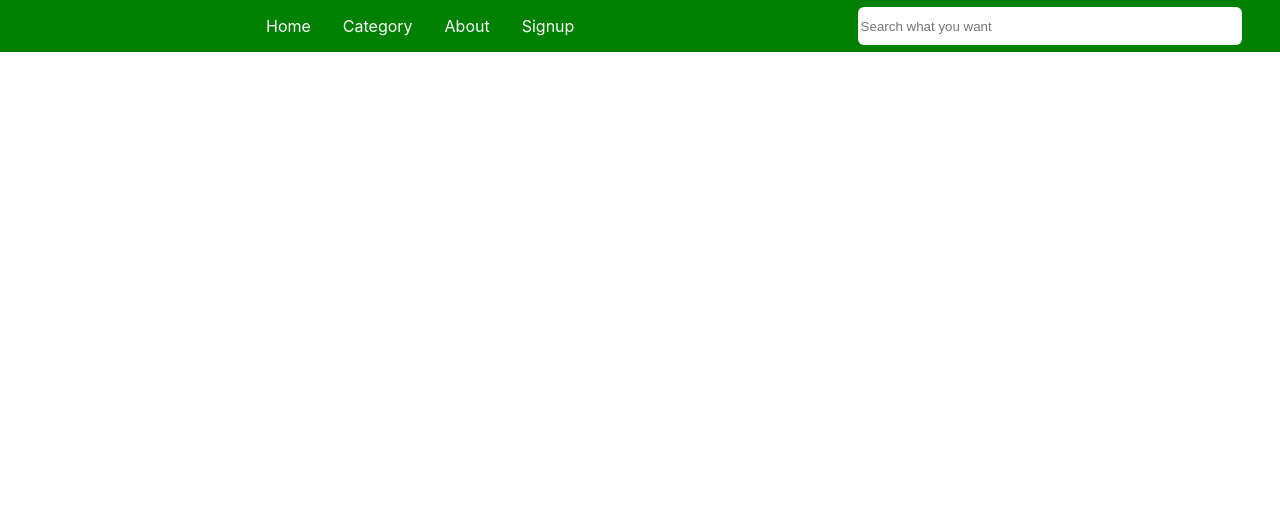
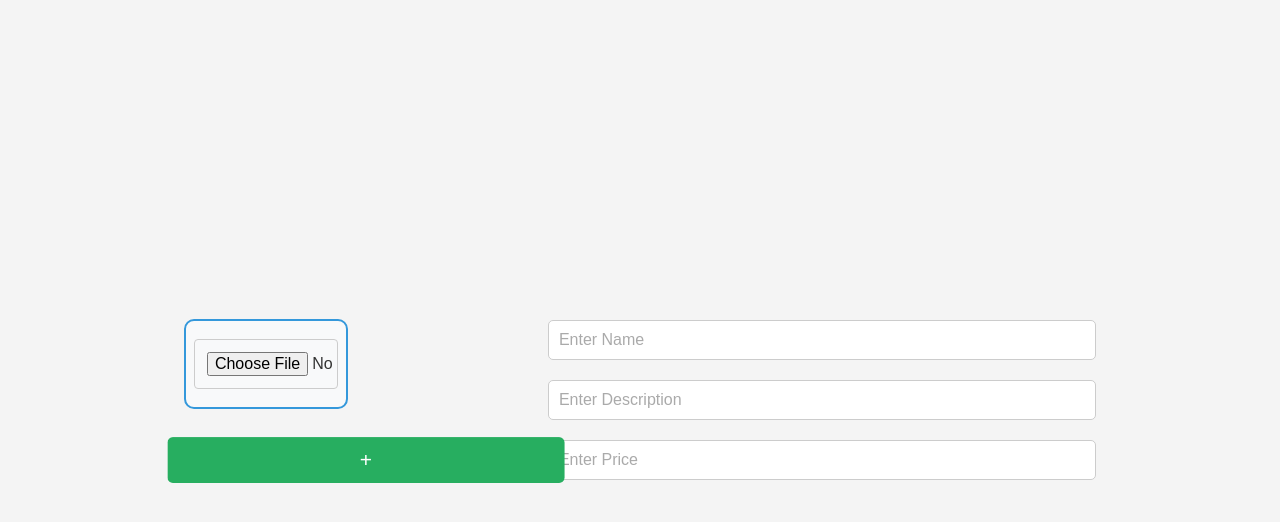
Before and after one commit to riyanrathore26/MarbleStore, a React (Create React App) app: page / in a window 1280 px wide. Shown: the top 522 px of the page. Built offline with nearby package versions, Linux system fonts and the light colour scheme.

Commit message:
loginsignup

```diff
--- a/package.json
+++ b/package.json
@@ -3,6 +3,7 @@
   "version": "0.1.0",
   "private": true,
   "dependencies": {
+    "@fortawesome/fontawesome-free": "^6.4.2",
     "@testing-library/jest-dom": "^5.17.0",
     "@testing-library/react": "^13.4.0",
     "@testing-library/user-event": "^13.5.0",
--- a/src/App.js
+++ b/src/App.js
@@ -6,13 +6,15 @@ import About from './Components/About';
 import Contact from './Components/Contact';
 import Signup from './Components/Singup';
 import Login from './Components/Login';
+import AdminPage from './Components/AdminPage';
 
 function App() {
   return (
     <div>
       <Router>
         <Routes>
-          <Route path="/" element={<Home />} />
+          <Route path="/Home" element={<Home />} />
+          <Route path="/" element={<AdminPage />} />
           <Route path="/About" element={<About />} />
           <Route path="/Contact" element={<Contact />} />
           <Route path="/Login" element={<Login />} />
--- /dev/null
+++ b/src/Components/AdminPage.js
@@ -0,0 +1,76 @@
+import React, { useState } from 'react';
+import '../Components_css/AdminPage.css'; // Import the CSS file
+
+const AdminPage = () => {
+  const [selectedImage, setSelectedImage] = useState(null);
+  const [fileContainers, setFileContainers] = useState([{ id: 1, selectedImage: null }]);
+
+  const handleImageChange = (event, containerId) => {
+    const file = event.target.files[0];
+
+    // Update the selected image for the specified container
+    setFileContainers((prevContainers) =>
+      prevContainers.map((container) =>
+        container.id === containerId ? { ...container, selectedImage: file } : container
+      )
+    );
+  };
+
+  const handleAddContainer = () => {
+    const newContainer = {
+      id: fileContainers.length + 1,
+      selectedImage: null,
+    };
+
+    // Add a new file container
+    setFileContainers([...fileContainers, newContainer]);
+  };
+
+  return (
+    <>
+    <div className='Big-container'>
+    <div className="container">
+      {fileContainers.map((container) => (
+        <div key={container.id} className="file-container">
+          <input
+            type="file"
+            accept="image/*"
+            onChange={(event) => handleImageChange(event, container.id)}
+          />
+          {container.selectedImage && (
+            <div>
+              <h4>Selected Image:</h4>
+              <img
+                src={URL.createObjectURL(container.selectedImage)}
+                alt="Selected"
+              />
+            </div>
+          )}
+        </div>
+      ))}
+      <button onClick={handleAddContainer}> + </button>
+    </div>
+    <div className='infomation'>
+        <input
+        type='text'
+        name='text'
+        placeholder='Enter Name'
+        />
+        <input
+        type='text'
+        name='Description'
+        placeholder='Enter Description'
+        />
+        <input
+        type='number'
+        name='Price'
+        placeholder='Enter Price'
+        />
+
+    </div>
+    </div>
+    </>
+  );
+};
+
+export default AdminPage;
--- a/src/Components/Login.js
+++ b/src/Components/Login.js
@@ -1,4 +1,6 @@
 import React from "react";
+import '../Components_css/Login.css'
+import NavigationBar from "./NavigationBar";
 
 const Login = () => {
   const [email, setEmail] = React.useState("");
@@ -38,6 +40,8 @@ const Login = () => {
   };
 
   return (
+    <>
+    <NavigationBar/>
     <div className="login-container">
       <h1>Login</h1>
       <form onSubmit={handleSubmit}>
@@ -57,6 +61,7 @@ const Login = () => {
         {error && <p className="error-message">{error}</p>}
       </form>
     </div>
+    </>
   );
 };
 
--- /dev/null
+++ b/src/Components_css/AdminPage.css
@@ -0,0 +1,120 @@
+/* Admin.css */
+
+/* Center the content */
+.Big-container {
+    display: flex;
+    justify-content: center;
+    align-items: center;
+    height: 100vh;
+    margin: 0;
+  }
+
+  /* Styles for AdminPage */
+  .container {
+    display: flex;
+    flex-wrap: wrap;
+    width: 50%;
+    gap: 20px;
+  }
+
+  .file-container {
+    border: 2px solid #3498db;
+    border-radius: 10px;
+    padding: 8px;
+    width: 144px;
+    text-align: center;
+    background-color: #f8f9fa;
+    transition: transform 0.3s;
+    overflow: hidden; /* Hide overflow for images */
+    position: relative;
+  }
+
+  .file-container:hover {
+    transform: translateY(-5px);
+  }
+
+  .file-container h4 {
+    color: #333;
+    font-size: 1.2em;
+    margin-top: 10px;
+  }
+
+  img {
+    width: 50%; /* Make the image fill the container */
+    height: auto; /* Maintain aspect ratio */
+    border-radius: 5px;
+    box-shadow: 0 4px 8px rgba(0, 0, 0, 0.1);
+    transition: transform 0.3s;
+  }
+
+  .file-container:hover img {
+    transform: scale(1.1); /* Enlarge the image on hover */
+  }
+
+  button {
+    background-color: #27ae60;
+    color: #fff;
+    border: none;
+    padding: 10px 15px;
+    border-radius: 5px;
+    cursor: pointer;
+    font-size: 1.2em;
+    margin-top: 10px;
+    transition: background-color 0.3s;
+  }
+
+  button:hover {
+    background-color: #219d54;
+  }
+
+  /* Styles for AnotherComponent */
+  .info-container {
+    width: 300px;
+    padding: 20px;
+    border: 2px solid #e74c3c;
+    border-radius: 10px;
+    background-color: #f8f9fa;
+    transition: transform 0.3s;
+  }
+
+  .info-container:hover {
+    transform: translateY(-5px);
+  }
+
+  input[type="text"],
+  input[type="number"] {
+    width: 100%;
+    padding: 10px;
+    margin: 10px 0;
+    border: 1px solid #ccc;
+    border-radius: 5px;
+    background-color: #fff;
+    transition: box-shadow 0.3s;
+  }
+
+  input[type="text"]::placeholder,
+  input[type="number"]::placeholder {
+    color: #aaa;
+  }
+
+  input:focus {
+    box-shadow: 0 0 10px rgba(52, 152, 219, 0.7);
+  }
+
+  /* Styles for BigContainer */
+  .big-container {
+    display: flex;
+    flex-direction: column;
+    align-items: center;
+    padding: 20px;
+    border: 2px solid #34495e;
+    border-radius: 15px;
+    background-color: #2c3e50;
+    color: #ecf0f1;
+    transition: transform 0.3s;
+    margin-top: 20px;
+  }
+
+  .big-container:hover {
+    transform: translateY(-5px);
+  }
--- /dev/null
+++ b/src/Components_css/Login.css
@@ -0,0 +1,96 @@
+/* Add these styles to your existing CSS file or create a new one */
+
+body {
+    background-color: #f4f4f4;
+    font-family: 'Arial', sans-serif;
+  }
+
+  .login-container {
+    max-width: 400px;
+    margin: 50px auto;
+    padding: 20px;
+    border: 1px solid #ddd;
+    border-radius: 8px;
+    box-shadow: 0 0 10px rgba(0, 0, 0, 0.1);
+    background-color: #fff;
+    text-align: center;
+    transition: transform 0.3s ease-in-out, opacity 0.5s ease-in-out;
+    animation: fadeIn 1s ease-in-out;
+  }
+
+  .login-container:hover {
+    transform: scale(1.02);
+  }
+
+  @keyframes fadeIn {
+    from {
+      opacity: 0;
+    }
+    to {
+      opacity: 1;
+    }
+  }
+
+  h1 {
+    color: #333;
+    font-size: 24px;
+    margin-bottom: 20px;
+  }
+
+  form {
+    display: flex;
+    flex-direction: column;
+    align-items: center;
+  }
+
+  input {
+    margin: 10px 0;
+    padding: 12px;
+    width: 100%;
+    border: 1px solid #ccc;
+    border-radius: 4px;
+    box-sizing: border-box;
+    font-size: 16px;
+    transition: border-color 0.3s ease-in-out, box-shadow 0.3s ease-in-out;
+  }
+
+  input:focus {
+    outline: none;
+    border-color: #4caf50;
+    box-shadow: 0 0 10px rgba(76, 175, 80, 0.6);
+  }
+
+  button {
+    background-color: #4caf50;
+    color: #fff;
+    padding: 12px;
+    border: none;
+    border-radius: 4px;
+    cursor: pointer;
+    font-size: 16px;
+    width: 100%;
+    transition: background-color 0.3s ease-in-out;
+  }
+
+  button:hover {
+    background-color: #45a049;
+  }
+
+  .error-message {
+    color: #ff0000;
+    margin-top: 10px;
+    font-size: 14px;
+    animation: shake 0.5s ease-in-out;
+  }
+
+  @keyframes shake {
+    0%, 100% {
+      transform: translateX(0);
+    }
+    25%, 75% {
+      transform: translateX(-5px);
+    }
+    50% {
+      transform: translateX(5px);
+    }
+  }
--- a/src/Components_css/NavigationBar.css
+++ b/src/Components_css/NavigationBar.css
@@ -1,84 +1,108 @@
-a {
-    text-decoration: none;
-}
+/* NavigationBar.css */
 
 nav {
-    /* font-family: monospace; */
-    background-color: green;
+    position: fixed;
+    top: 0;
+    left: 0;
     width: 100%;
+    background-color: #2ecc71;
+    padding: 15px 20px;
+    display: flex;
+    justify-content: space-between;
+    align-items: center;
+    box-shadow: 0 2px 5px rgba(0, 0, 0, 0.1);
 }
 
 ul {
     list-style: none;
+    margin-left: 30%;
+    display: flex;
     margin: 0;
-    width: 35%;
-    padding-left: 250px;
-    display: flex;
+    padding: 0;
 }
 
 li {
-    color: #fff;
-    display: block;
-    /* float: left; */
-    padding: 1rem;
+    margin-right: 20px;
     position: relative;
-    text-decoration: none;
-    transition-duration: 0.5s;
-    justify-content: space-around;
 }
 
-li a {
-    color: white;
+a {
+    text-decoration: none;
+    color: #fff;
+    font-weight: bold;
+    font-size: 16px;
+    transition: color 0.3s ease-in-out;
 }
 
-li:hover {
-    background: gray;
-    cursor: pointer;
+a:hover {
+    color: #ecf0f1;
 }
 
-ul li ul {
-    background: rgba(25, 0, 0, 0.5);
-    visibility: hidden;
-    opacity: 0;
-    /* min-width: 5rem; */
-    width: 250%;
-    height: 500%;
-    margin-left: -150%;
+.dropdown {
+    display: none;
     position: absolute;
-    transition: all 0.5s ease;
-    margin-top: 20%;
+    top: 100%;
     left: 0;
-    display: none;
+    background-color: #2ecc71;
+    box-shadow: 0 4px 8px rgba(0, 0, 0, 0.2);
+    z-index: 1;
+    border-radius: 0 0 5px 5px;
 }
 
-ul li:hover>ul,
-ul li ul:hover {
-    visibility: visible;
-    opacity: 1;
+li:hover .dropdown {
     display: block;
 }
 
-ul li ul li {
-    clear: both;
-    width: 100%;
-    margin-right: 5px;
+.dropdown label {
+    padding: 10px;
+    display: block;
+    color: #fff;
+    font-weight: bold;
 }
-nav input{
-    position: absolute;
-    width: 30%;
-    height: 38px;
-    margin: 10px;
-    margin-left: 67%;
-    margin-top: -45px;
-    border: 1px solid rgba(255,255,255,0.4);
-    border-radius: 0.375rem;
+
+.dropdown div {
+    display: flex;
+    flex-direction: column;
 }
-nav img {
-    visibility: hidden;
+
+.dropdown li {
+    margin: 5px 0;
 }
-nav ul li ul li label{
-    margin-left: -200px;
+
+input {
+    padding: 10px;
+    border: none;
+    border-radius: 5px;
+    font-size: 14px;
 }
-nav ul li ul li{
-    margin-left: -250px;
+
+/* Responsive styles */
+@media (max-width: 768px) {
+    ul {
+        flex-direction: column;
+        align-items: center;
+    }
+
+    li {
+        margin-right: 0;
+        margin-bottom: 10px;
+    }
+
+    .dropdown {
+        position: static;
+        display: none;
+        width: 100%;
+        background-color: #2ecc71;
+        box-shadow: 0 4px 8px rgba(0, 0, 0, 0.2);
+        border-radius: 0;
+    }
+
+    .dropdown div {
+        flex-direction: row;
+        flex-wrap: wrap;
+    }
+
+    a {
+        font-size: 14px;
+    }
 }
--- /dev/null
+++ b/src/Components_css/Signup.css
@@ -0,0 +1,90 @@
+/* Add these styles to your existing CSS file or create a new one */
+
+body {
+    font-family: 'Montserrat', sans-serif;
+    color: #333;
+    display: flex;
+    align-items: center;
+    justify-content: center;
+    height: 100vh;
+    margin: 0;
+  }
+
+  .signup-container {
+    max-width: 500px;
+    padding: 40px;
+    border-radius: 12px;
+    border: 2px solid #3498db;
+    box-shadow: 0 0 20px rgba(0, 0, 0.5, 0.5);
+    text-align: center;
+    animation: slideIn 0.8s ease-in-out;
+  }
+
+  @keyframes slideIn {
+    from {
+      transform: translateY(-50px);
+      opacity: 0;
+    }
+    to {
+      transform: translateY(0);
+      opacity: 1;
+    }
+  }
+
+  h2 {
+    color: #2c3e50;
+    font-size: 28px;
+    margin-bottom: 20px;
+  }
+
+  label {
+    display: block;
+    margin: 10px 0 5px;
+    color: #3498db;
+  }
+
+  input {
+    margin: 5px 0 15px;
+    padding: 12px;
+    width: 100%;
+    border: 1px solid #3498db;
+    border-radius: 6px;
+    box-sizing: border-box;
+    font-size: 16px;
+    transition: border-color 0.3s ease-in-out, box-shadow 0.3s ease-in-out;
+  }
+
+  input:focus {
+    outline: none;
+    border-color: #2980b9;
+    box-shadow: 0 0 10px rgba(41, 128, 185, 0.6);
+  }
+
+  button {
+    background-color: #3498db;
+    color: #fff;
+    padding: 14px;
+    border: none;
+    border-radius: 6px;
+    cursor: pointer;
+    font-size: 18px;
+    width: 100%;
+    transition: background-color 0.3s ease-in-out, transform 0.3s ease-in-out;
+    animation: pulsate 1.5s infinite;
+  }
+
+  button:hover {
+    background-color: #2980b9;
+  }
+
+  @keyframes pulsate {
+    0% {
+      transform: scale(1);
+    }
+    50% {
+      transform: scale(1.1);
+    }
+    100% {
+      transform: scale(1);
+    }
+  }
```
Also changed, not shown: src/Components/Singup.js (+6 -1 lines), 1 other file (tests, documents, lock files or other folders).
